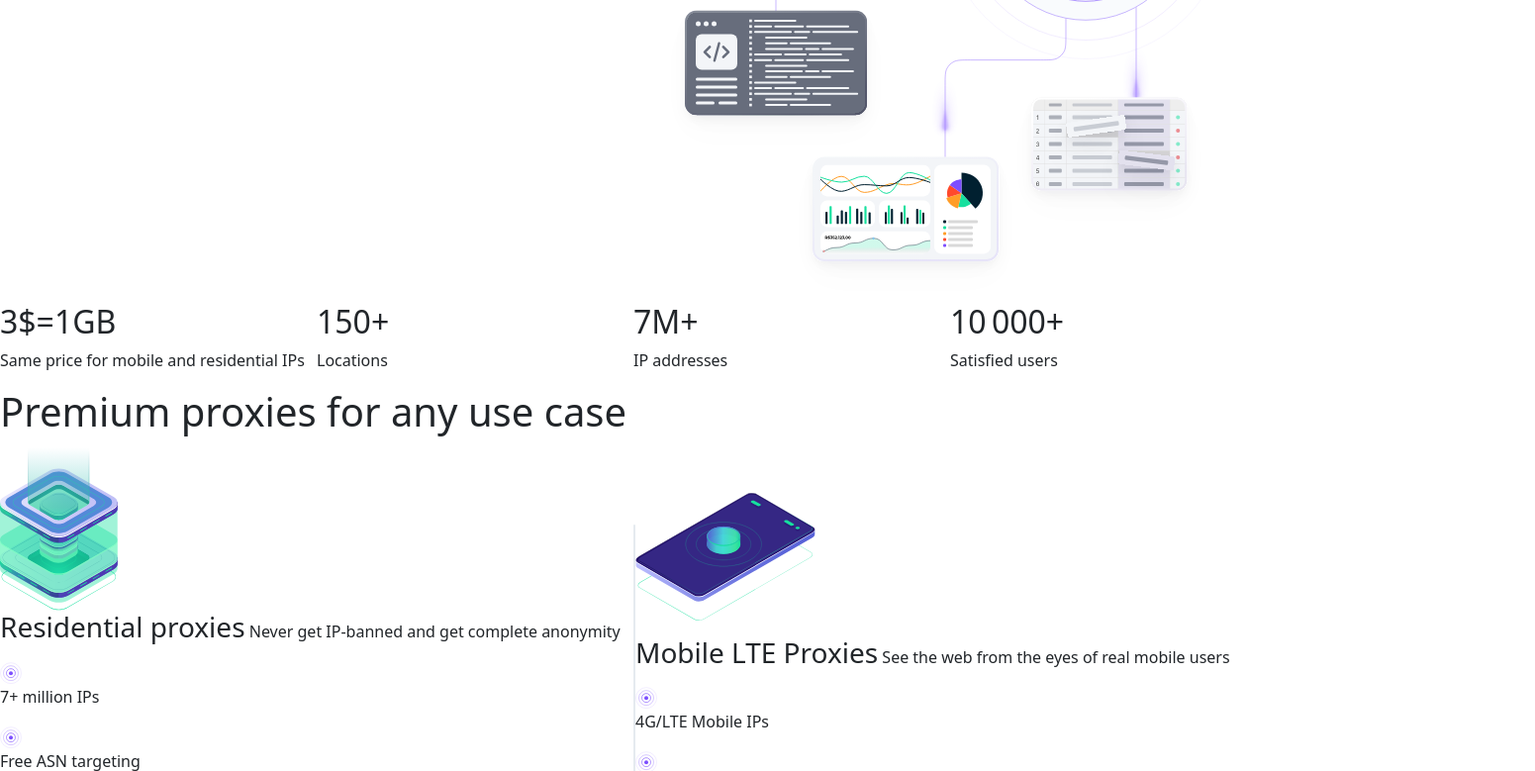
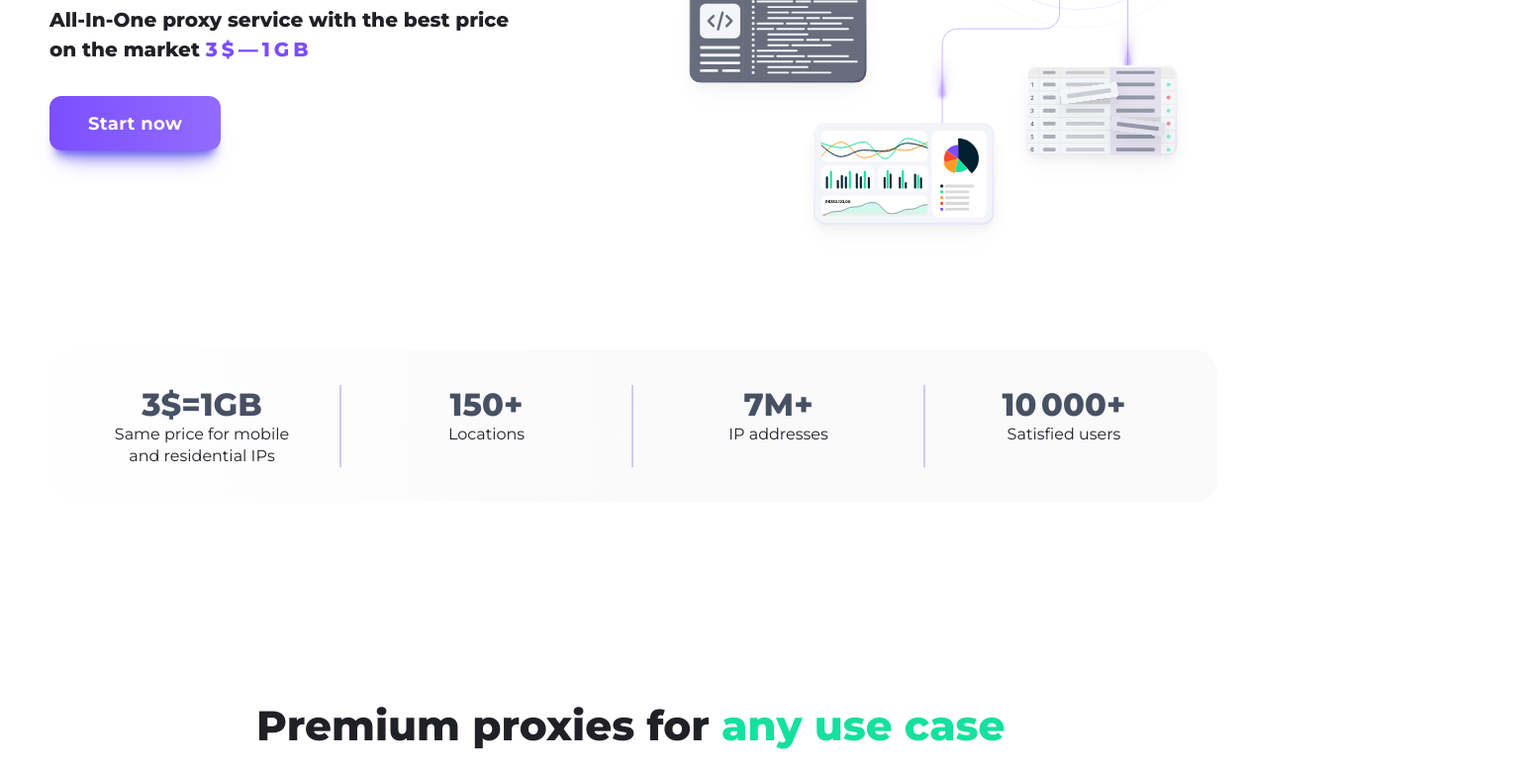
Before and after one commit to MrSekret/Pre-portfolio, a plain HTML site: page Sites/Asocks/index.html in a window 1280 px wide. Shown: the part 525-1304 px from the top of the page at 99% size, 1551 px wide, since content can reach past the window. Drawn offline with Linux system fonts and the light colour scheme; a web font is replaced by a local one.

Commit message:
Update index.html

```diff
--- a/Sites/Asocks/index.html
+++ b/Sites/Asocks/index.html
@@ -7,7 +7,7 @@
     <title>Asocks</title>
 
     <link href="./styles/bootstrap.min.css" rel="stylesheet">
-    <link href="./styles/style.css rel="stylesheet">
+    <link href="./styles/style.css" rel="stylesheet">
 </head>
 
 <body style="overflow: visible;">
```
